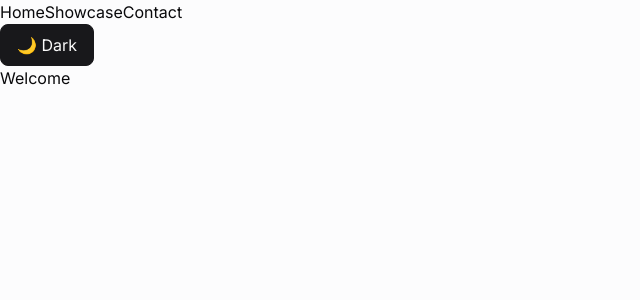
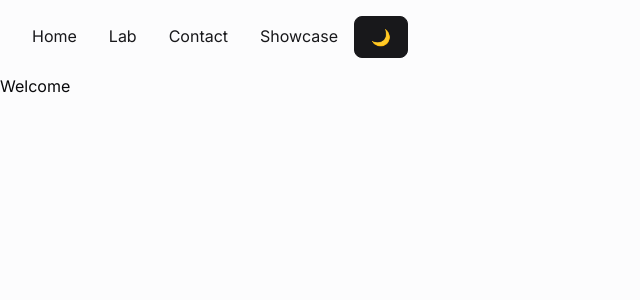
Before and after one commit to JD154/jblanco-portfolio, a React (Vite) app: page / in a window 1280 px wide. Shown: the top 300 px of the page, without its empty margins (0-640 px from the left). Built offline with nearby package versions, Linux system fonts and the light colour scheme.

Commit message:
feat: integrate Headless UI for buttons and update MainLayout and LabPage components

```diff
--- a/package.json
+++ b/package.json
@@ -10,6 +10,7 @@
     "preview": "vite preview"
   },
   "dependencies": {
+    "@headlessui/react": "^2.2.0",
     "@tailwindcss/vite": "^4.0.13",
     "@types/react-router-dom": "^5.3.3",
     "react": "^19.0.0",
--- a/src/components/ThemeToggle/index.tsx
+++ b/src/components/ThemeToggle/index.tsx
@@ -1,3 +1,4 @@
+import { Button } from '@headlessui/react'
 import { useEffect, useState } from 'react'
 
 export const ThemeToggle = () => {
@@ -17,11 +18,11 @@ export const ThemeToggle = () => {
   }, [theme])
 
   return (
-    <button
+    <Button
       onClick={() => setTheme(prev => (prev === 'light' ? 'dark' : 'light'))}
       className="bg-primary text-primary-foreground border-primary rounded-lg border px-4 py-2"
     >
-      {theme === 'light' ? '🌙 Dark' : '🌞 Light'}
-    </button>
+      {theme === 'light' ? '🌙' : '🌞'}
+    </Button>
   )
 }
--- a/src/layouts/MainLayout.tsx
+++ b/src/layouts/MainLayout.tsx
@@ -1,15 +1,26 @@
 import { Outlet, Link } from 'react-router-dom'
 import { ThemeToggle } from '../components/ThemeToggle'
+import { Button } from '@headlessui/react'
 
 export const MainLayout = () => {
   return (
     <div className="layout">
-      <nav className="nav-links">
-        <Link to="/">Home</Link>
-        <Link to="/showcase">Showcase</Link>
-        <Link to="/contact">Contact</Link>
+      <nav className="m-4 flex">
+        <Button as={Link} to="/" className="text-primary px-4 py-2">
+          Home
+        </Button>
+        <Button as={Link} to="/lab" className="text-primary px-4 py-2">
+          Lab
+        </Button>
+        <Button as={Link} to="/contact" className="text-primary px-4 py-2">
+          Contact
+        </Button>
+
+        <Button as={Link} to="/showcase" className="text-primary px-4 py-2">
+          Showcase
+        </Button>
+        <ThemeToggle />
       </nav>
-      <ThemeToggle />
       <Outlet />
     </div>
   )
--- a/src/pages/lab/index.tsx
+++ b/src/pages/lab/index.tsx
@@ -1,3 +1,5 @@
+import { Button } from '@headlessui/react'
+
 export const LabPage = () => {
   return (
     <div className="min-h-screen p-8">
@@ -26,17 +28,19 @@ export const LabPage = () => {
       <h3 className="text-foreground mt-8 text-xl font-bold">Buttons:</h3>
 
       <div className="mt-4 flex gap-4">
-        <button className="bg-primary  text-primary-foreground cursor-pointer rounded-lg border px-4 py-2 text-sm font-bold opacity-100 hover:opacity-90">
+        <Button className="rounded bg-primary py-2 px-4 text-sm text-primary-foreground opacity-100 data-[hover]:opacity-90 ">
           Button Primary
-        </button>
+        </Button>
 
-        <button className="bg-secondary text-primary border-border cursor-pointer rounded-lg border px-4 py-2 text-sm font-bold opacity-80 hover:opacity-100">
+        <Button className="bg-secondary text-primary border-border cursor-pointer rounded-lg border px-4 py-2 text-sm  opacity-80 hover:opacity-100">
           Button Secondary
-        </button>
+        </Button>
 
-        <button className="border-transparent hover:border-border cursor-pointer rounded-lg border-1 px-4 py-2 text-sm font-bold">
+        <Button className="border-transparent hover:border-border cursor-pointer rounded-lg border-1 px-4 py-2 text-sm">
           Button Tertiary
-        </button>
+        </Button>
+
+
       </div>
     </div>
   )
```
Also changed, not shown: 2 other files (tests, documents, lock files or other folders).
